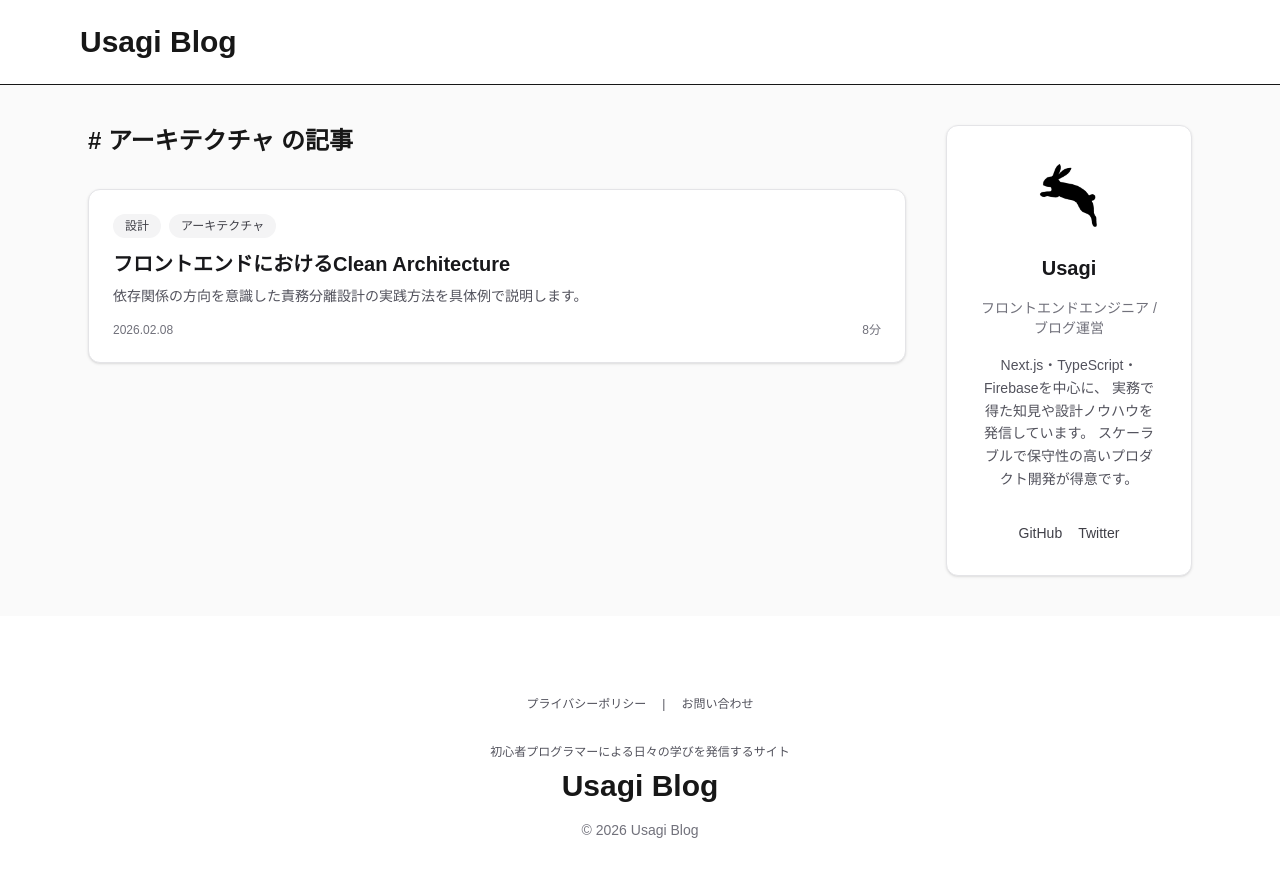
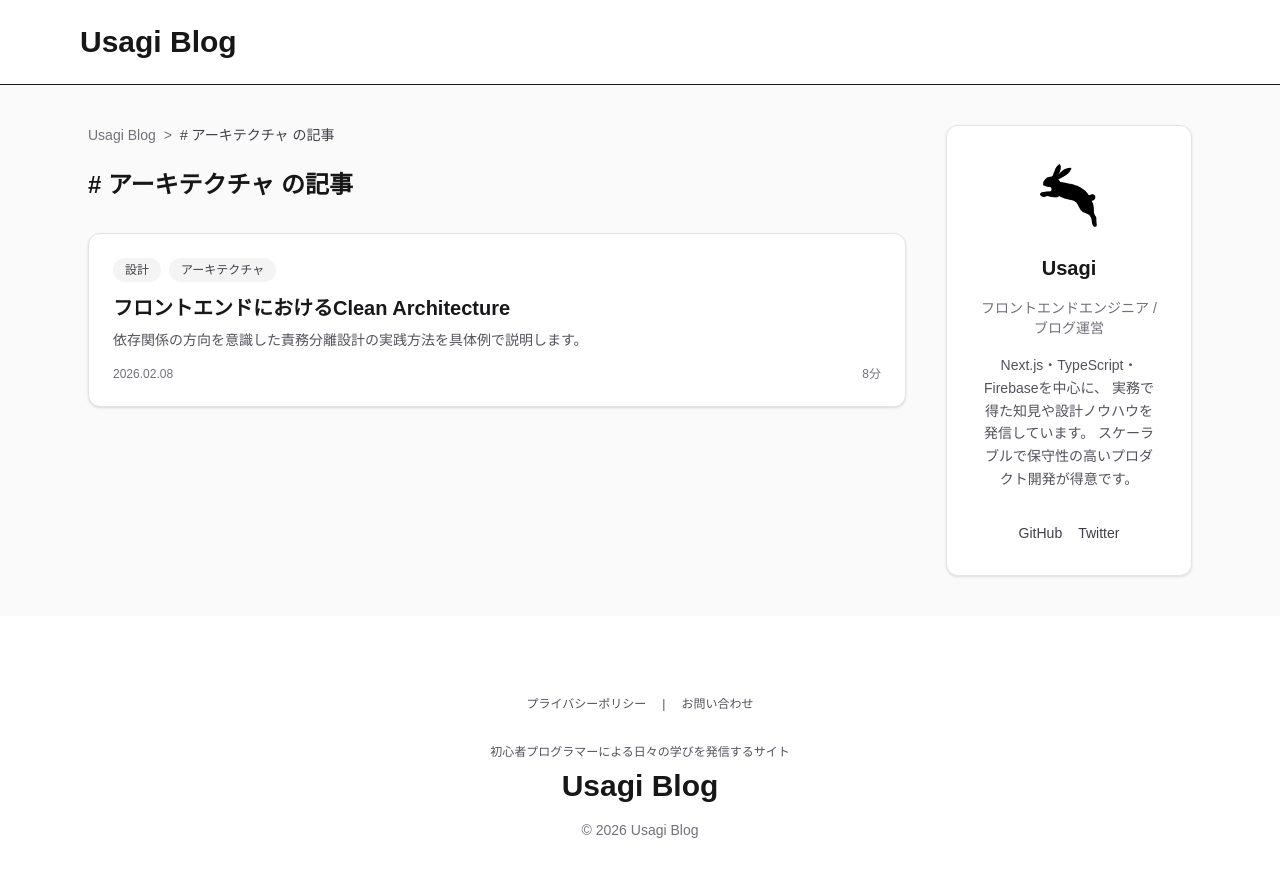
Before and after one commit to Apple-cake/next-tech-blog, a Next.js app: page /tags/architecture in a window 1280 px wide. Shown: the top 876 px of the page. Built offline with nearby package versions, Linux system fonts and the light colour scheme.

Commit message:
パンくずをコンポーネント化、タグ一覧にパンくず追加、コメント調整

```diff
--- a/app/articles/[slug]/page.tsx
+++ b/app/articles/[slug]/page.tsx
@@ -10,6 +10,7 @@ import {
   getAdjacentArticles,
 } from "@/features/articles";
 import TagBadge from "@/components/article/TagBadge";
+import Breadcrumb from "@/components/common/Breadcrumb";
 import ProfileCard from "@/components/profile/ProfileCard";
 import Link from "next/link";
 
@@ -69,23 +70,12 @@ export default async function ArticlePage({ params }: Props) {
       <div className="grid grid-cols-1 lg:grid-cols-4 gap-10">
         <section className="lg:col-span-3">
           {/* パンくず */}
-          <nav
-            aria-label="Breadcrumb"
-            className="hidden md:flex mb-6 text-sm text-zinc-500 flex items-center gap-2"
-          >
-            <Link
-              href="/"
-              className="hover:underline"
-            >
-              Usagi Blog
-            </Link>
-
-            <span>&gt;</span>
-
-            <span className="text-zinc-700">
-              {article.title}
-            </span>
-          </nav>
+          <Breadcrumb
+            items={[
+              { label: "Usagi Blog", href: "/" },
+              { label: article.title },
+            ]}
+          />
           {/* タグ一覧 */}
           <div className="mb-8 flex flex-wrap gap-2">
             {article.tags.map((tag) => (
@@ -151,6 +141,7 @@ export default async function ArticlePage({ params }: Props) {
             </div>
           </nav>
         </section>
+        {/* サイドバー */}
         <aside className="lg:col-span-1">
           <div className="lg:sticky lg:top-12">
             <ProfileCard />
--- a/app/page.tsx
+++ b/app/page.tsx
@@ -26,7 +26,7 @@ export default function Home() {
             gap-10
           "
         >
-          {/* 記事一覧エリア */}
+          {/* 記事一覧 */}
           <section id="articles" className="lg:col-span-3">
             <ArticleList
               articles={articles}
--- a/app/tags/[slug]/page.tsx
+++ b/app/tags/[slug]/page.tsx
@@ -5,6 +5,7 @@
 import { articles } from "@/lib/articles";
 import { tags } from "@/lib/tags";
 import ArticleList from "@/components/article/ArticleList";
+import Breadcrumb from "@/components/common/Breadcrumb";
 import ProfileCard from "@/components/profile/ProfileCard";
 
 type Props = {
@@ -26,12 +27,20 @@ export default async function TagPage({ params }: Props) {
       <div className="grid grid-cols-1 lg:grid-cols-4 gap-10">
 
         <section className="lg:col-span-3">
+          {/* パンくず */}
+          <Breadcrumb
+            items={[
+              { label: "Usagi Blog", href: "/" },
+              { label: `# ${label} の記事` },
+            ]}
+          />
+          {/* 記事一覧 */}
           <ArticleList
             articles={filtered}
             title={`# ${label} の記事`}
           />
         </section>
-
+        {/* サイドバー */}
         <aside className="lg:col-span-1">
           <div className="lg:sticky lg:top-12">
             <ProfileCard />
--- a/components/article/ArticleCard.tsx
+++ b/components/article/ArticleCard.tsx
@@ -50,19 +50,19 @@ export default function ArticleCard({ article }: Props) {
         duration-200
       "
     >
-      {/* Tags */}
+      {/* タグ */}
       <div className="mb-3 flex flex-wrap gap-2">
         {article.tags.map((tag) => (
           <TagBadge key={tag.slug} label={tag.name} slug={tag.slug} />
         ))}
       </div>
 
-      {/* Title */}
+      {/* タイトル */}
       <h3 className="mb-2 text-xl font-semibold text-zinc-900">
         {article.title}
       </h3>
 
-      {/* Description */}
+      {/* 説明 */}
       <p className="mb-4 text-sm text-zinc-600 line-clamp-3">
         {article.description}
       </p>
--- a/components/article/ArticleList.tsx
+++ b/components/article/ArticleList.tsx
@@ -19,7 +19,7 @@ export default function ArticleList({ articles, title }: Props) {
         {title}
       </h2>
 
-      {/* 縦並び */}
+      {/* 記事カード */}
       <div className="flex flex-col gap-6">
         {articles.map((article) => (
           <ArticleCard key={article.slug} article={article} />
--- /dev/null
+++ b/components/common/Breadcrumb.tsx
@@ -0,0 +1,39 @@
+/**
+ * Breadcrumb.tsx
+ *
+ * 汎用パンくずコンポーネント
+ */
+
+import Link from "next/link";
+
+export type BreadcrumbItem = {
+  label: string;
+  href?: string; // 最後はhrefなし
+};
+
+type Props = {
+  items: BreadcrumbItem[];
+};
+
+export default function Breadcrumb({ items }: Props) {
+  return (
+    <nav
+      aria-label="Breadcrumb"
+      className="hidden md:flex mb-6 text-sm text-zinc-500 items-center gap-2"
+    >
+      {items.map((item, index) => (
+        <span key={index} className="flex items-center gap-2">
+          {item.href ? (
+            <Link href={item.href} className="hover:underline">
+              {item.label}
+            </Link>
+          ) : (
+            <span className="text-zinc-700">{item.label}</span>
+          )}
+
+          {index < items.length - 1 && <span>&gt;</span>}
+        </span>
+      ))}
+    </nav>
+  );
+}
```
